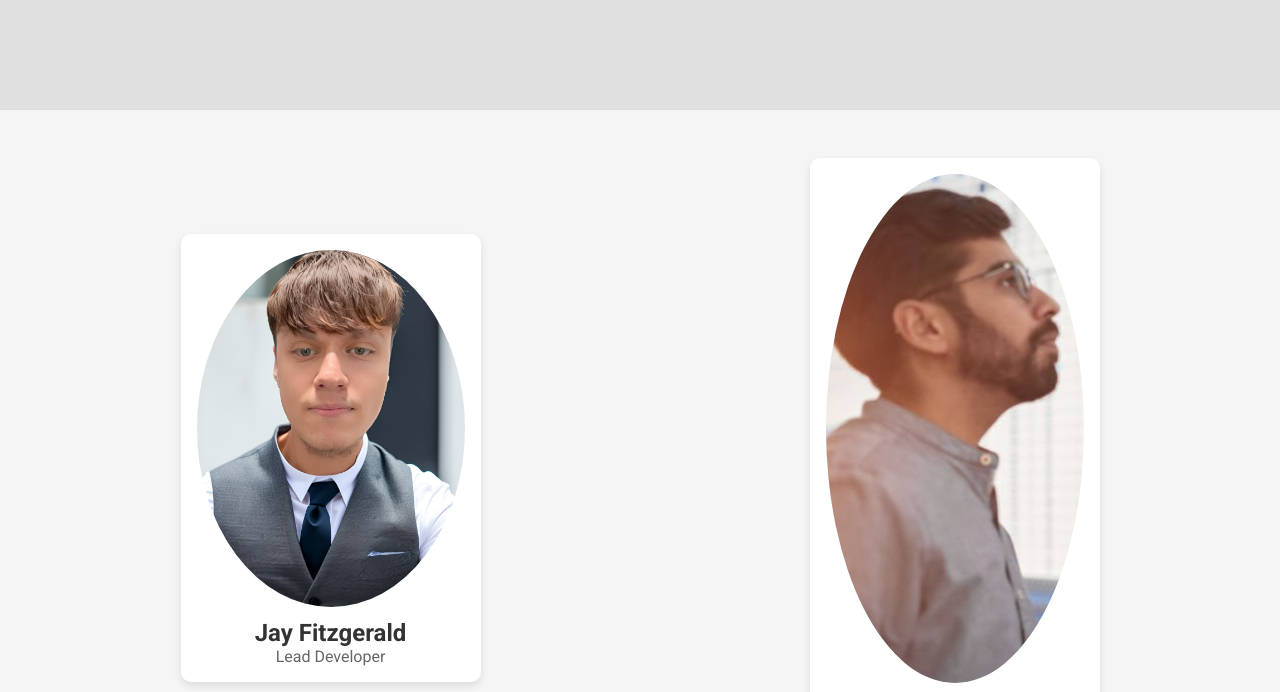
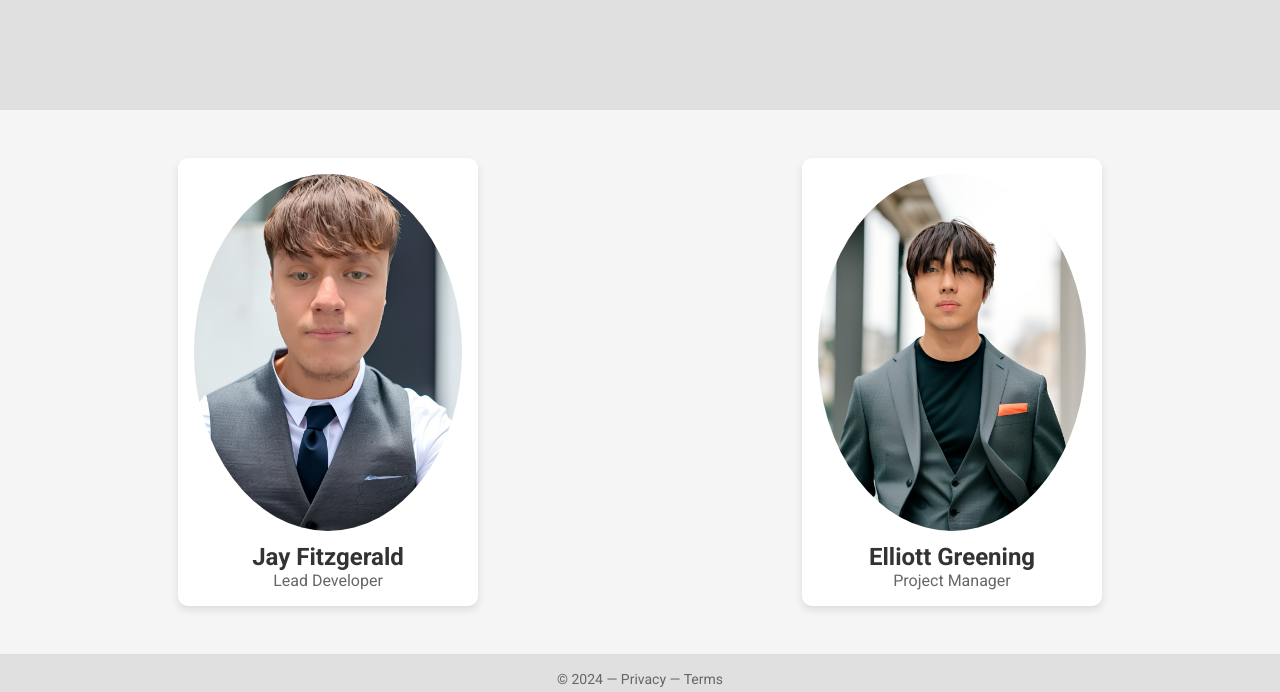
Before and after one commit to regulating/Unit-15-Website-Design, a plain HTML site: page team.html in a window 1280 px wide. Shown: the part 249-941 px from the top of the page. Drawn offline with Linux system fonts and the light colour scheme.

Commit message:
IMG Change
Image change of riley.jpg to elliott.jpg along with name changes (no longer using stock photos)

```diff
--- a/team.html
+++ b/team.html
@@ -34,8 +34,8 @@
                 <p>Lead Developer</p>
             </div>
             <div class="member">
-                <img src="img/riley.jpg" alt="Team Member 2">
-                <h2>Riley Hutchings</h2>
+                <img src="img/elliott.jpg" alt="Team Member 2">
+                <h2>Elliott Greening</h2>
                 <p>Project Manager</p>
             </div>
             <!-- Add more team members as needed -->
```
Also changed, not shown: img/elliott.jpg (added).
